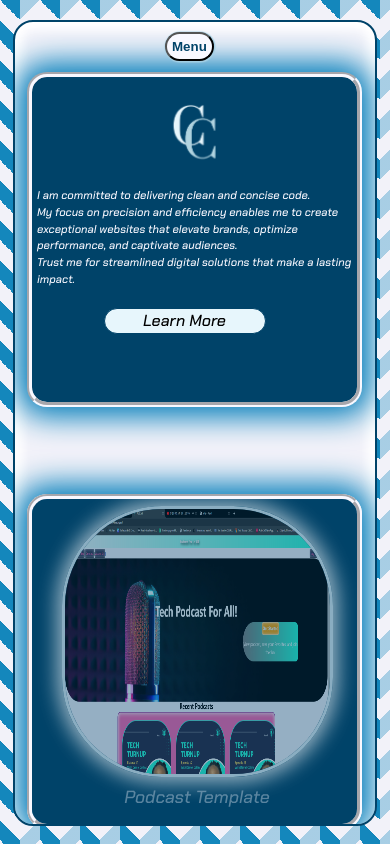
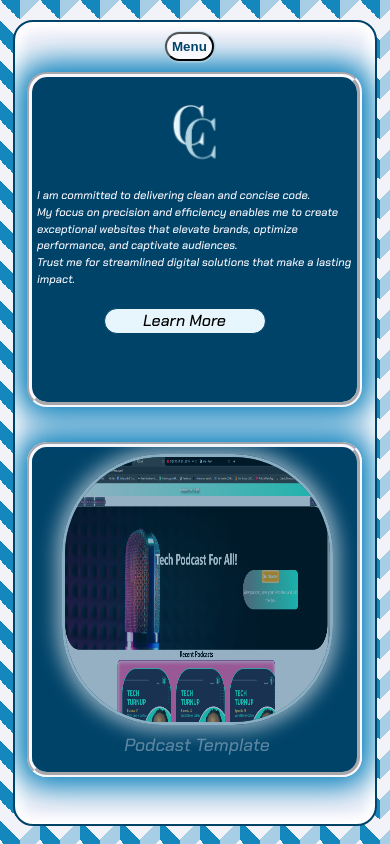
Before and after one commit to Derriel94/collinscode, a React (Vite) app: page /home in a window 390 px wide. Built offline with nearby package versions, Linux system fonts and the light colour scheme; a web font is replaced by a local one.

Commit message:
mobile css update

```diff
--- a/src/App.css
+++ b/src/App.css
@@ -876,7 +876,7 @@
   position: relative;
   top: 0px;
   left: 0px;
-  margin-top: clamp(10%, 25%, 30%);
+  margin-top: 10%;
   margin-left: 12px;
   display: flex;
   align-items: center;
--- a/src/index.css
+++ b/src/index.css
@@ -19,7 +19,6 @@ body {
   padding: 0;
   background: linear-gradient(135deg, #1487bc55 25%, transparent 25%) -20px 0/ 40px 40px, linear-gradient(225deg, #1487bc 25%, transparent 25%) -20px 0/ 40px 40px, linear-gradient(315deg, #1487bc55 25%, transparent 25%) 0px 0/ 40px 40px, linear-gradient(45deg, #1487bc 25%, #f2f2f9 25%) 0px 0/ 40px 40px;
   height: 100svh;
-
 /*  background-image: url('./6.png');
   background-repeat: no-repeat;
   background-size: cover;*/
```
